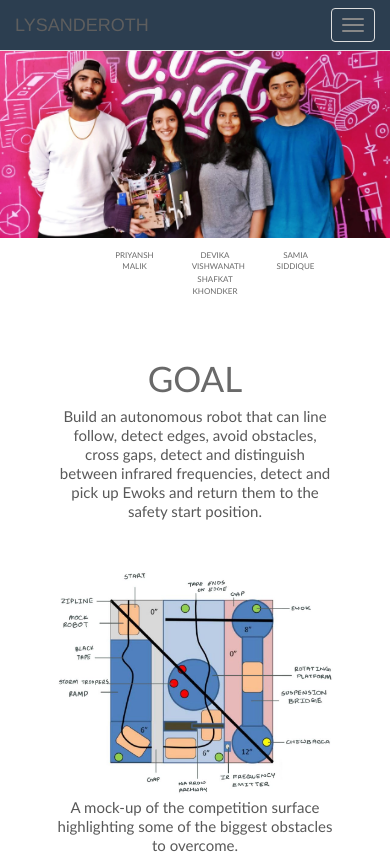
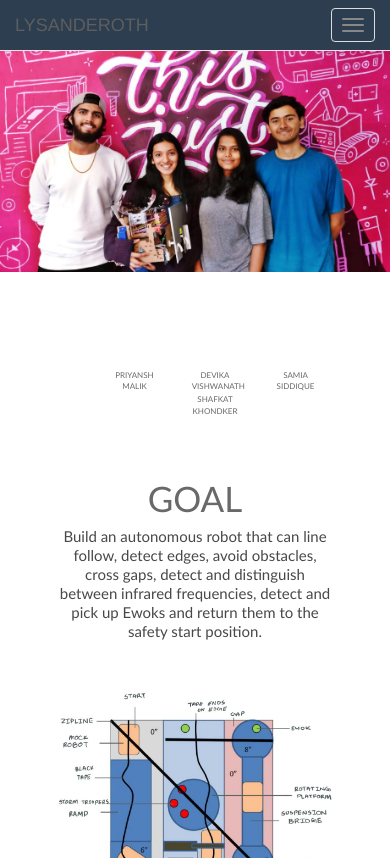
Before and after one commit to RT14-Lysanderoth/RT14-Lysanderoth.github.io, a plain HTML site: page index.html in a window 390 px wide. Shown: the top 858 px of the page. Drawn offline with nearby package versions, Linux system fonts and the light colour scheme.

Commit message:
text color and photo changed

```diff
--- a/css/style.css
+++ b/css/style.css
@@ -14,7 +14,7 @@ html, body {
 
 @media screen and (max-width: 700px) {
   .jumbotron{
- background: url("teamphoto1sm.jpg") no-repeat top center;
+ background: url("teamphotosm2.jpg") no-repeat top center;
 
     background-position: absolute;
 
@@ -228,13 +228,13 @@ background : #2c3e50;
 
 p{
 	font-family: Calibri, sans-serif;
-	color:#606060;
+	color:#484848;
 }
 
 .textCenter {
 	text-align: center;
 			font-family: Calibri, sans-serif;
-		color:		#585858;
+		color:		#484848;
 
 		font-weight: 200;
 }
@@ -314,7 +314,7 @@ h3{
 		text-align: left;
 
 		font-family: Calibri, sans-serif;
-		color:		#585858;
+		color:		#484848;
 
 		font-weight: 200;
 
@@ -419,7 +419,7 @@ line-height: 12px;
 
 @media screen and (max-width: 700px) {
   .heightControl div{
-    height: 200px;
+    height: 320px;
     background-size: contain;
 
 
```
Also changed, not shown: css/teamphotosm2.jpg (added).
